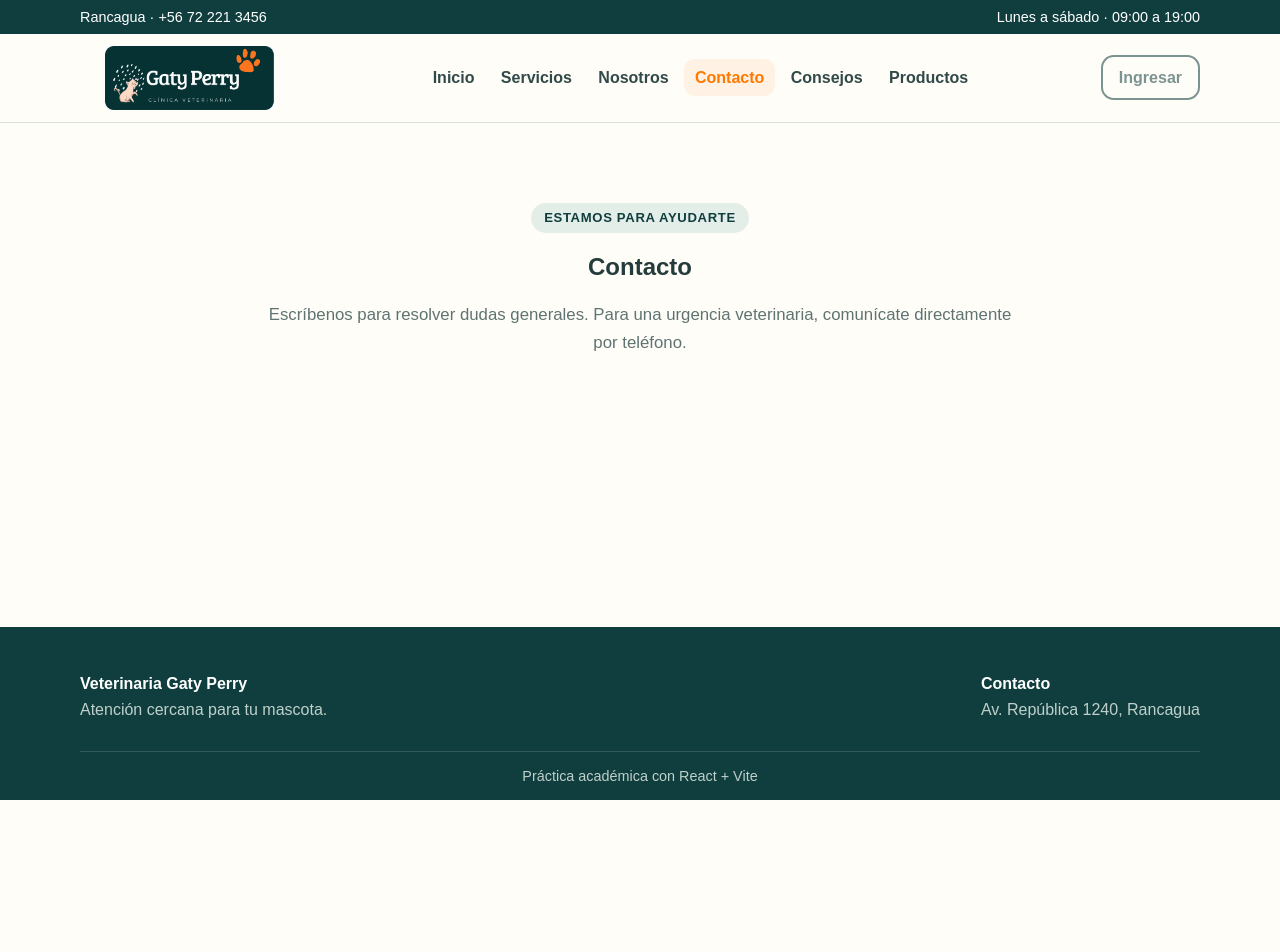
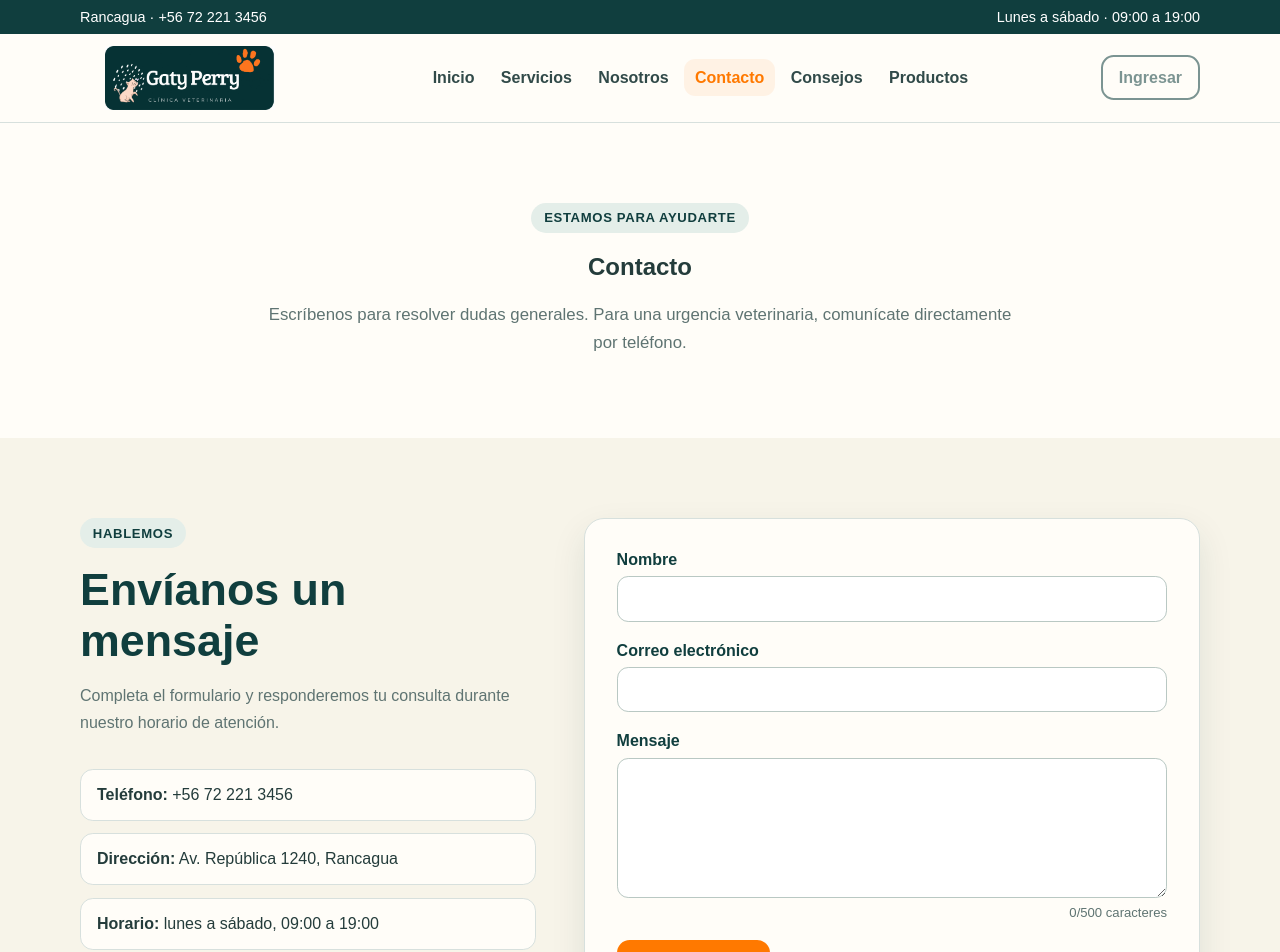
Before and after one commit to PatricioEspinozaG/VeterinariaGatyPerry, a React (Vite) app in the folder frontend-react/: page /contacto in a window 1280 px wide. Shown: the top 952 px of the page. Before the commit the page ends 800 px from the top, so only its background shows below. Built offline with nearby package versions, Linux system fonts and the light colour scheme.

Commit message:
feat: agregar formulario de contacto controlado

```diff
--- /dev/null
+++ b/frontend-react/src/components/ContactForm.jsx
@@ -0,0 +1,123 @@
+import { useState } from 'react'
+
+function ContactForm() {
+    const [formData, setFormData] = useState({
+        name: '',
+        email: '',
+        message: '',
+    })
+
+    const [isSubmitted, setIsSubmitted] = useState(false)
+
+    function handleChange(event) {
+        const { name, value } = event.target
+
+        setFormData((currentData) => ({
+        ...currentData,
+        [name]: value,
+        }))
+
+        setIsSubmitted(false)
+    }
+
+    function handleSubmit(event) {
+    event.preventDefault()
+
+    setIsSubmitted(true)
+
+    setFormData({
+        name: '',
+        email: '',
+        message: '',
+    })
+    }
+
+    return (
+        <section
+        className="contact-section"
+        aria-labelledby="contact-form-title"
+        >
+        <div className="container contact-layout">
+            <div className="contact-information">
+            <span className="eyebrow">Hablemos</span>
+            <h2 id="contact-form-title">Envíanos un mensaje</h2>
+            <p>
+                Completa el formulario y responderemos tu consulta durante nuestro
+                horario de atención.
+            </p>
+
+            <ul className="contact-details">
+                <li>
+                <strong>Teléfono:</strong> +56 72 221 3456
+                </li>
+                <li>
+                <strong>Dirección:</strong> Av. República 1240, Rancagua
+                </li>
+                <li>
+                <strong>Horario:</strong> lunes a sábado, 09:00 a 19:00
+                </li>
+            </ul>
+            </div>
+
+            <form className="contact-form" onSubmit={handleSubmit}>
+            <div className="form-field">
+                <label htmlFor="contact-name">Nombre</label>
+                <input
+                id="contact-name"
+                name="name"
+                type="text"
+                maxLength={50}
+                required
+                value={formData.name}
+                onChange={handleChange}
+                />
+            </div>
+
+            <div className="form-field">
+                <label htmlFor="contact-email">
+                Correo electrónico
+                </label>
+                <input
+                id="contact-email"
+                name="email"
+                type="email"
+                maxLength={100}
+                required
+                value={formData.email}
+                onChange={handleChange}
+                />
+            </div>
+
+            <div className="form-field">
+                <label htmlFor="contact-message">Mensaje</label>
+                <textarea
+                id="contact-message"
+                name="message"
+                rows={6}
+                maxLength={500}
+                required
+                value={formData.message}
+                onChange={handleChange}
+                aria-describedby="contact-message-count"
+                />
+
+                <small id="contact-message-count" className="form-help">
+                {formData.message.length}/500 caracteres
+                </small>
+            </div>
+
+            <button className="button button-primary" type="submit">
+                Enviar mensaje
+            </button>
+            {isSubmitted && (
+            <p className="form-success" role="status">
+                Tu mensaje fue enviado correctamente.
+            </p>
+            )}
+            </form>
+        </div>
+        </section>
+    )
+}
+
+export default ContactForm
--- a/frontend-react/src/pages/Contacto.jsx
+++ b/frontend-react/src/pages/Contacto.jsx
@@ -1,12 +1,17 @@
+import ContactForm from '../components/ContactForm.jsx'
 import PageHero from '../components/PageHero.jsx'
 
 function Contacto() {
   return (
-    <PageHero
-      eyebrow="Estamos para ayudarte"
-      title="Contacto"
-      description="Escríbenos para resolver dudas generales. Para una urgencia veterinaria, comunícate directamente por teléfono."
-    />
+    <>
+      <PageHero
+        eyebrow="Estamos para ayudarte"
+        title="Contacto"
+        description="Escríbenos para resolver dudas generales. Para una urgencia veterinaria, comunícate directamente por teléfono."
+      />
+
+      <ContactForm />
+    </>
   )
 }
 
--- a/frontend-react/src/styles/app.css
+++ b/frontend-react/src/styles/app.css
@@ -404,3 +404,130 @@
     flex-direction: column;
   }
 }
+
+
+.contact-section {
+  padding-block: 5rem;
+  background: var(--crema);
+}
+
+.contact-layout {
+  display: grid;
+  grid-template-columns: minmax(0, 0.85fr) minmax(0, 1.15fr);
+  align-items: start;
+  gap: 3rem;
+}
+
+.contact-information h2 {
+  margin: 1rem 0;
+  color: var(--petroleo);
+  font-size: clamp(2rem, 5vw, 2.8rem);
+}
+
+.contact-information > p {
+  margin: 0;
+  color: var(--gris);
+  line-height: 1.7;
+}
+
+.contact-details {
+  display: grid;
+  gap: 0.8rem;
+  margin: 2rem 0 0;
+  padding: 0;
+  list-style: none;
+}
+
+.contact-details li {
+  padding: 1rem;
+  border: 1px solid var(--linea);
+  border-radius: 0.8rem;
+  background: var(--blanco);
+}
+
+.contact-form {
+  display: grid;
+  gap: 1.25rem;
+  padding: 2rem;
+  border: 1px solid var(--linea);
+  border-radius: 1.25rem;
+  background: var(--blanco);
+  box-shadow: var(--sombra);
+}
+
+.form-field {
+  display: grid;
+  gap: 0.45rem;
+}
+
+.form-field label {
+  color: var(--petroleo);
+  font-weight: 700;
+}
+
+.form-field label span {
+  color: var(--gris);
+  font-size: 0.85rem;
+  font-weight: 400;
+}
+
+.form-field input,
+.form-field textarea {
+  width: 100%;
+  padding: 0.8rem 0.9rem;
+  border: 1px solid #b9c8c3;
+  border-radius: 0.7rem;
+  color: #243c3b;
+  background: white;
+}
+
+.form-field textarea {
+  min-height: 140px;
+  resize: vertical;
+}
+
+.form-field input:focus,
+.form-field textarea:focus {
+  border-color: var(--naranja);
+  outline: 3px solid rgba(255, 121, 0, 0.15);
+}
+
+.contact-form .button {
+  justify-self: start;
+}
+
+@media (max-width: 850px) {
+  .contact-layout {
+    grid-template-columns: 1fr;
+  }
+}
+
+@media (max-width: 600px) {
+  .contact-section {
+    padding-block: 3rem;
+  }
+
+  .contact-form {
+    padding: 1.25rem;
+  }
+
+  .contact-form .button {
+    width: 100%;
+  }
+}
+
+.form-help {
+  color: var(--gris);
+  font-size: 0.82rem;
+  text-align: right;
+}
+
+.form-success {
+  margin: 0;
+  padding: 0.9rem 1rem;
+  border: 1px solid #9bc9ad;
+  border-radius: 0.7rem;
+  color: #236044;
+  background: #dcede4;
+  font-weight: 700;
+}
```
